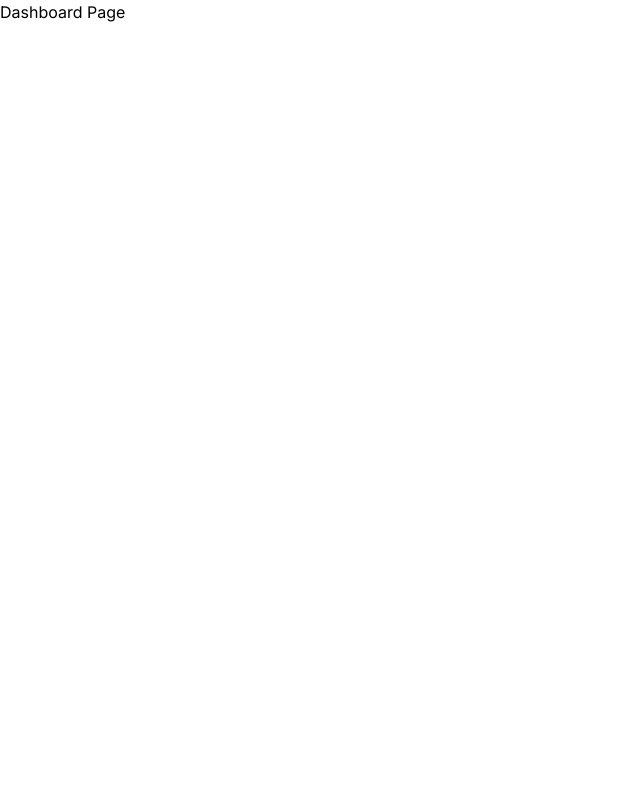
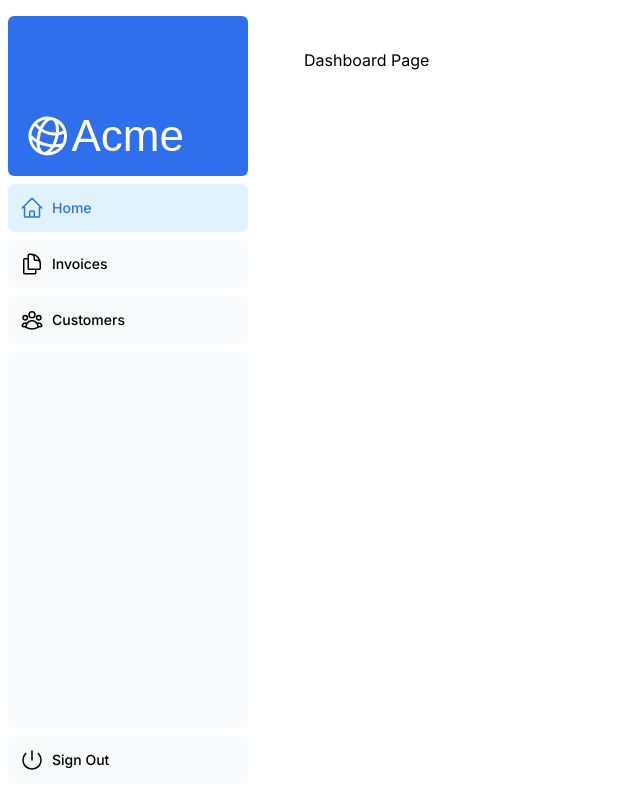
Before and after one commit to meisteraxel/nextjs-dashboard, a Next.js app: page /dashboard in a window 1280 px wide. Shown: the whole page, without its empty margins (0-640 px from the left). Built offline with nearby package versions, Linux system fonts and the light colour scheme; a web font is replaced by a local one.

Commit message:
implented sidebar for navigation

```diff
--- /dev/null
+++ b/app/dashboard/layout.tsx
@@ -0,0 +1,12 @@
+import SideNav from '@/app/ui/dashboard/sidenav';
+
+export default function Layout({ children }: { children: React.ReactNode }) {
+  return (
+    <div className="flex h-screen flex-col md:flex-row md:overflow-hidden">
+      <div className="w-full flex-none md:w-64">
+        <SideNav />
+      </div>
+      <div className="flex-grow p-6 md:overflow-y-auto md:p-12">{children}</div>
+    </div>
+  );
+}
--- a/app/ui/dashboard/nav-links.tsx
+++ b/app/ui/dashboard/nav-links.tsx
@@ -1,8 +1,13 @@
+'use client';
+
 import {
   UserGroupIcon,
   HomeIcon,
   DocumentDuplicateIcon,
 } from '@heroicons/react/24/outline';
+import Link from 'next/link';
+import { usePathname } from 'next/navigation';
+import clsx from 'clsx';
 
 // Map of links to display in the side navigation.
 // Depending on the size of the application, this would be stored in a database.
@@ -17,19 +22,26 @@
 ];
 
 export default function NavLinks() {
+  const pathname = usePathname();
+
   return (
     <>
       {links.map((link) => {
         const LinkIcon = link.icon;
         return (
-          <a
+          <Link
             key={link.name}
             href={link.href}
-            className="flex h-[48px] grow items-center justify-center gap-2 rounded-md bg-gray-50 p-3 text-sm font-medium hover:bg-sky-100 hover:text-blue-600 md:flex-none md:justify-start md:p-2 md:px-3"
+            className={clsx(
+              'flex h-[48px] grow items-center justify-center gap-2 rounded-md bg-gray-50 p-3 text-sm font-medium hover:bg-sky-100 hover:text-blue-600 md:flex-none md:justify-start md:p-2 md:px-3',
+              {
+                'bg-sky-100 text-blue-600': pathname === link.href,
+              },
+            )}
           >
             <LinkIcon className="w-6" />
             <p className="hidden md:block">{link.name}</p>
-          </a>
+          </Link>
         );
       })}
     </>
```
